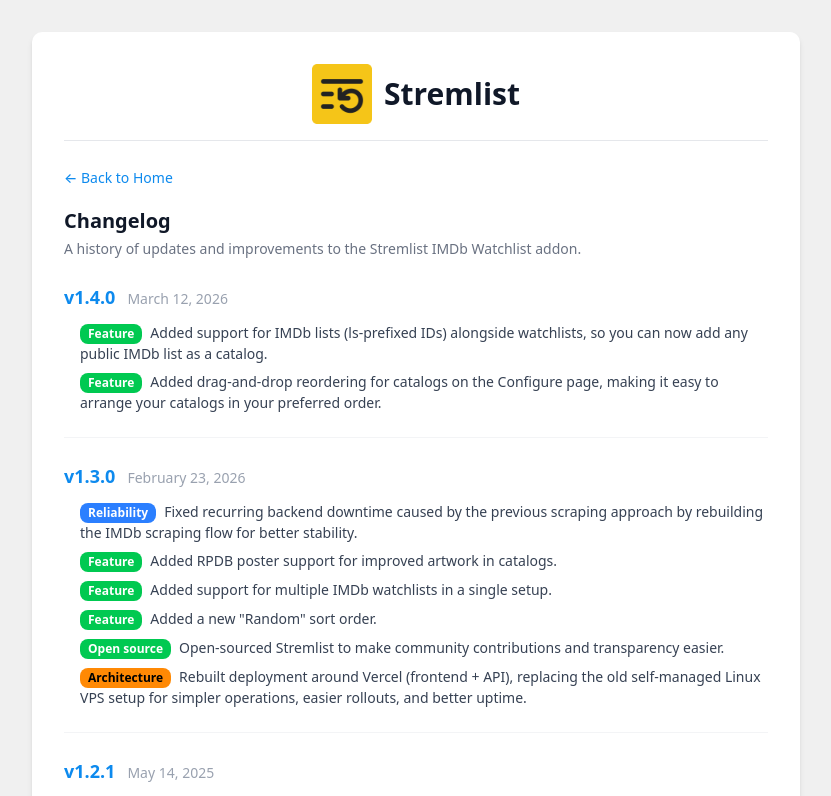
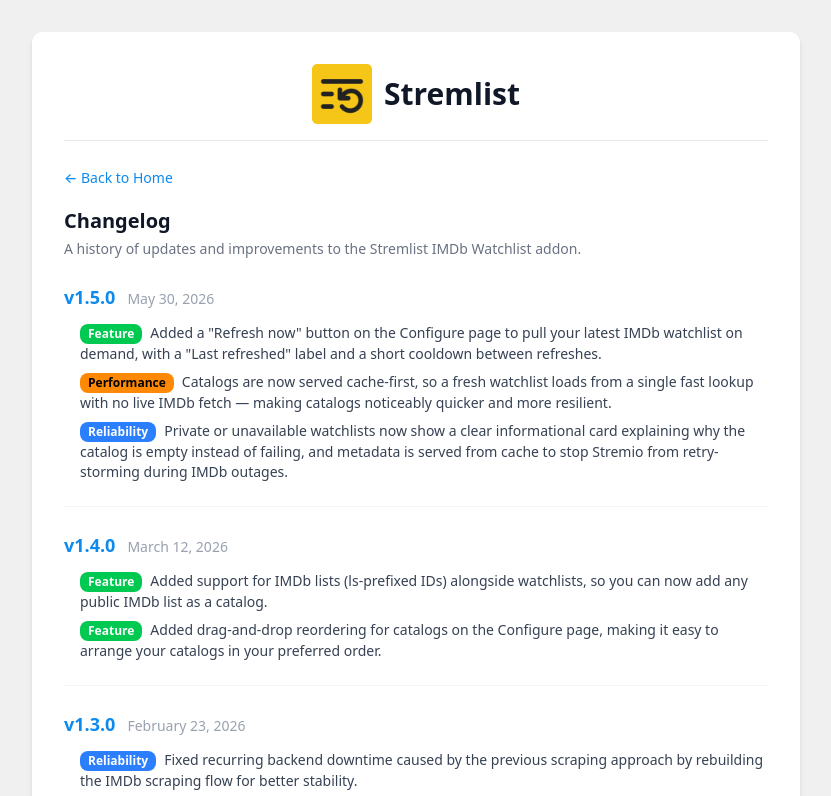
Before and after one commit to leo-mathurin/stremlist, a React (Vite) app in the folder apps/frontend/: page /changelog in a window 1280 px wide. Shown: the top 796 px of the page, without its empty margins (224-1055 px from the left). Built offline with nearby package versions, Linux system fonts and the light colour scheme; no server answers; what @stremlist/backend would draw is missing.

Commit message:
chore(release): add v1.5.0 changelog and automate version bumping
Auto-bump job (needs: ci) bumps package.json + ADDON_VERSION from
Conventional Commits on merge to main, tags vX.Y.Z, and cuts a release.
Baseline reconciled to 1.4.0 so the next release computes to v1.5.0.

```diff
--- a/apps/frontend/src/pages/Changelog.tsx
+++ b/apps/frontend/src/pages/Changelog.tsx
@@ -27,6 +27,27 @@
 };
 
 const VERSIONS: Version[] = [
+  {
+    version: "v1.5.0",
+    date: "May 30, 2026",
+    changes: [
+      {
+        type: "enhancement",
+        label: "Feature",
+        text: 'Added a "Refresh now" button on the Configure page to pull your latest IMDb watchlist on demand, with a "Last refreshed" label and a short cooldown between refreshes.',
+      },
+      {
+        type: "performance",
+        label: "Performance",
+        text: "Catalogs are now served cache-first, so a fresh watchlist loads from a single fast lookup with no live IMDb fetch — making catalogs noticeably quicker and more resilient.",
+      },
+      {
+        type: "bugfix",
+        label: "Reliability",
+        text: "Private or unavailable watchlists now show a clear informational card explaining why the catalog is empty instead of failing, and metadata is served from cache to stop Stremio from retry-storming during IMDb outages.",
+      },
+    ],
+  },
   {
     version: "v1.4.0",
     date: "March 12, 2026",
--- a/package.json
+++ b/package.json
@@ -1,6 +1,6 @@
 {
   "name": "stremlist",
-  "version": "1.3.0",
+  "version": "1.4.0",
   "private": true,
   "description": "Stremlist - Sync your IMDb watchlist with Stremio",
   "repository": {
--- a/packages/shared/src/constants.ts
+++ b/packages/shared/src/constants.ts
@@ -1,7 +1,7 @@
 import type { StremioManifest } from "./stremio.types";
 
 export const APP_NAME = "Stremlist";
-export const ADDON_VERSION = "1.3.0";
+export const ADDON_VERSION = "1.4.0";
 export const APP_DESCRIPTION = "Your IMDb Watchlist in Stremio";
 export const APP_LOGO = "https://stremlist.com/icon.png";
 export const APP_ID_PREFIX = "com.stremlist";
```
